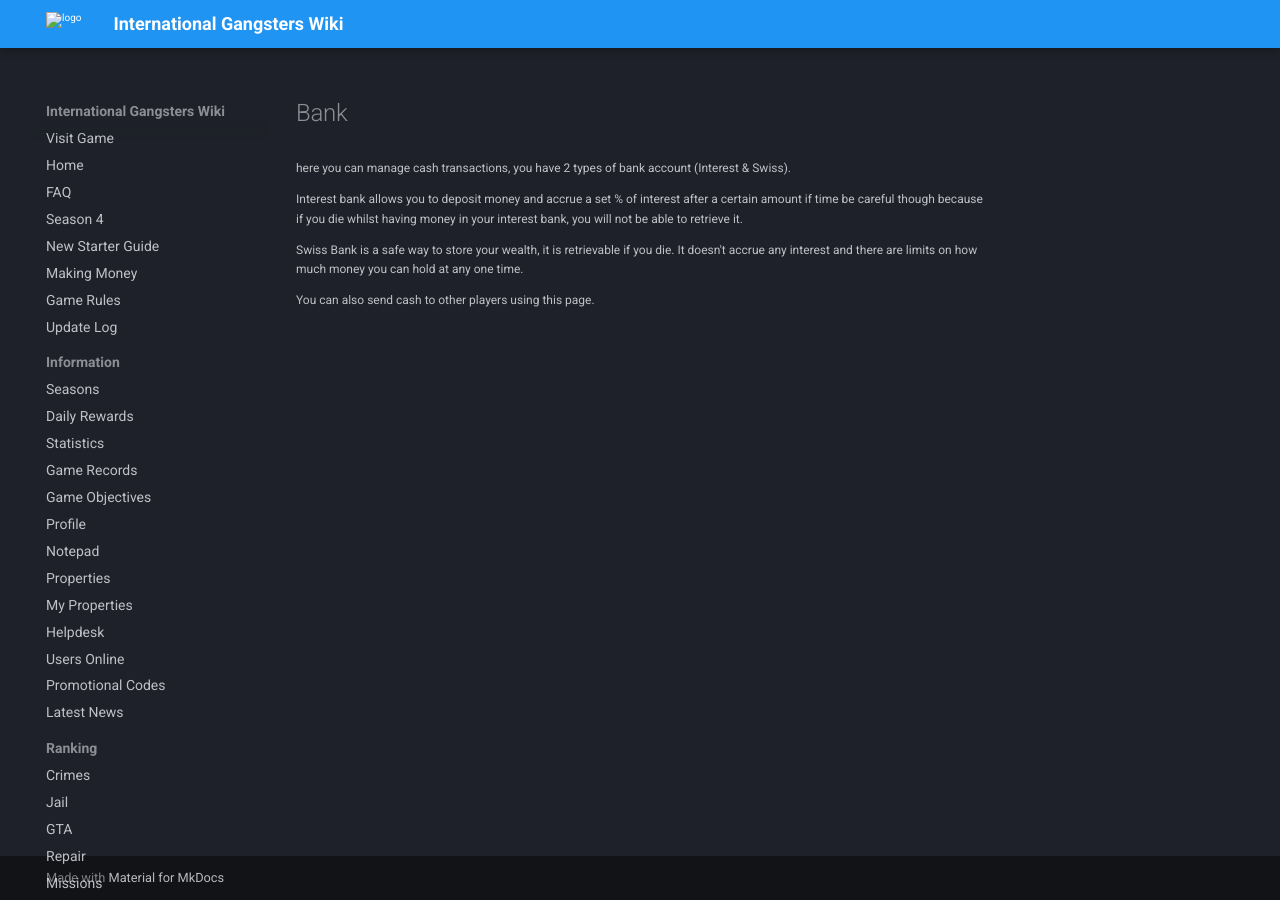
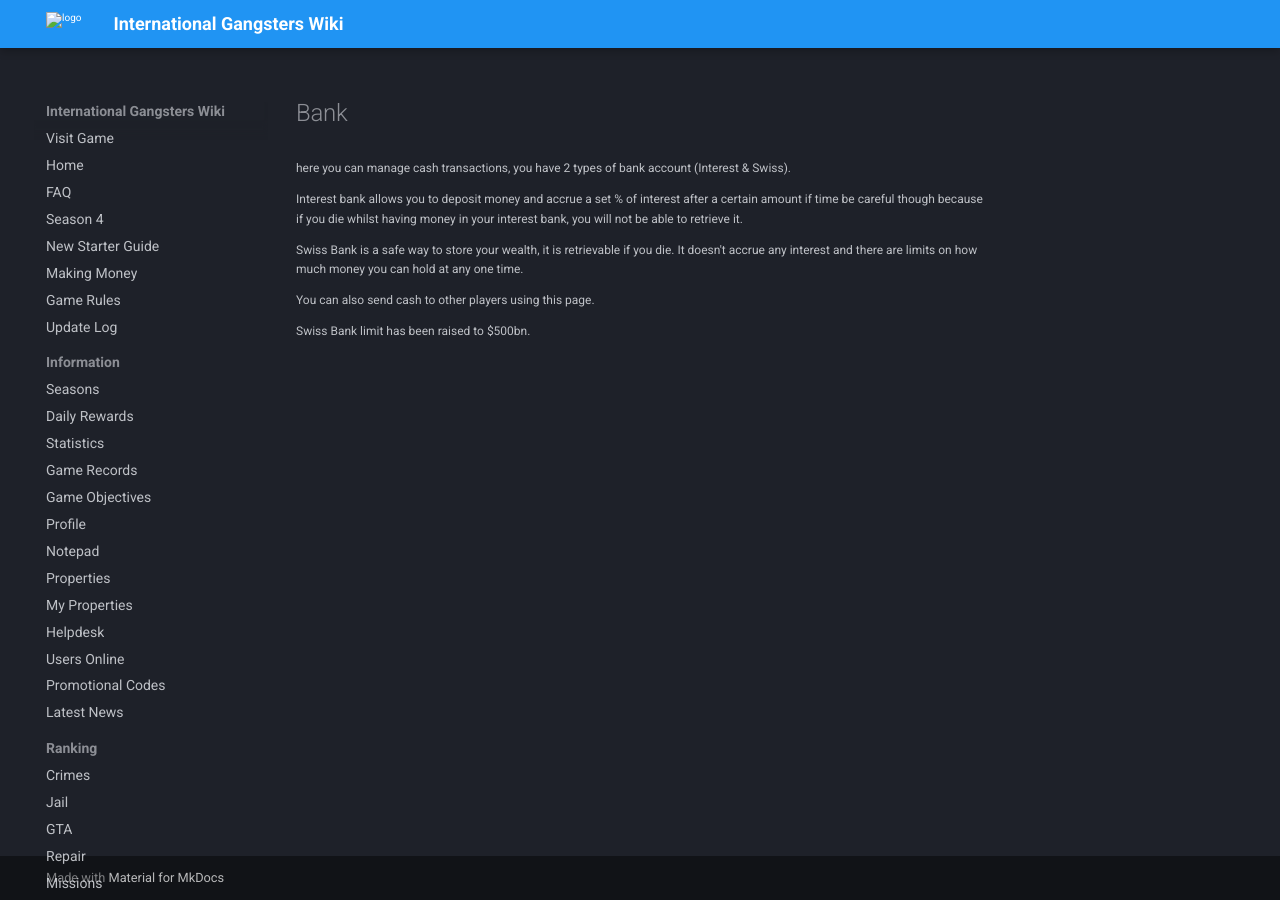
Before and after one commit to InternationalGangsters/wiki, an MkDocs documentation site: the page built from docs/money/bank.md, in a window 1280 px wide. Built offline with MkDocs 1.6.1 and Material for MkDocs 9.7.7, drawn with Linux system fonts in a browser that asks for light colours; comment, search, counter and statistics services are not loaded.

Commit message:
Update bank.md

```diff
--- a/docs/money/bank.md
+++ b/docs/money/bank.md
@@ -7,3 +7,5 @@ Interest bank allows you to deposit money and accrue a set % of interest after a
 Swiss Bank is a safe way to store your wealth, it is retrievable if you die. It doesn't accrue any interest and there are limits on how much money you can hold at any one time.
 
 You can also send cash to other players using this page.
+
+Swiss Bank limit has been raised to $500bn.
```
